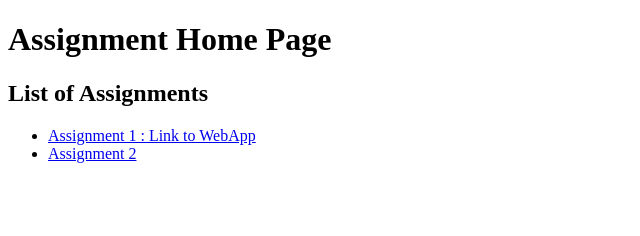
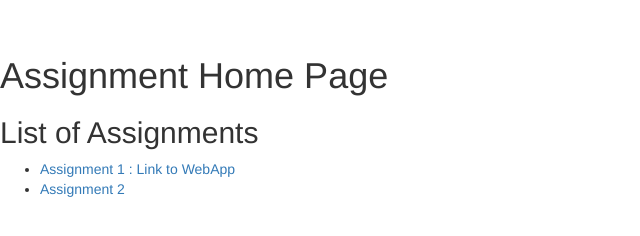
Before and after one commit to ChandanShankarappa/shankarappa-chandan-webdev, a website: page public/assignment/index.html in a window 1280 px wide. Shown: the whole page, without its empty margins (0-640 px from the left). Drawn offline with nearby package versions, Linux system fonts and the light colour scheme.

Commit message:
Final Assignment 2 for sure

```diff
--- a/public/assignment/index.html
+++ b/public/assignment/index.html
@@ -2,8 +2,11 @@
 <html lang="en">
 <head>
     <meta charset="UTF-8">
+    <meta name="viewport" content="width=device-width, initial-scale=1, maximum-scale=1.0, user-scalable=no">
+    <meta name="HandheldFriendly" content="true">
     <title>Assignment Home Page</title>
-</head>
+    <link href="https://maxcdn.bootstrapcdn.com/bootstrap/3.3.6/css/bootstrap.min.css" rel="stylesheet"/>
+    <link href="/Assignments/CSS/style.css" rel="stylesheet"/>
 <body>
     <h1>Assignment Home Page</h1>
 
```
Also changed, not shown: public/project/index.html (+5 -2 lines).
